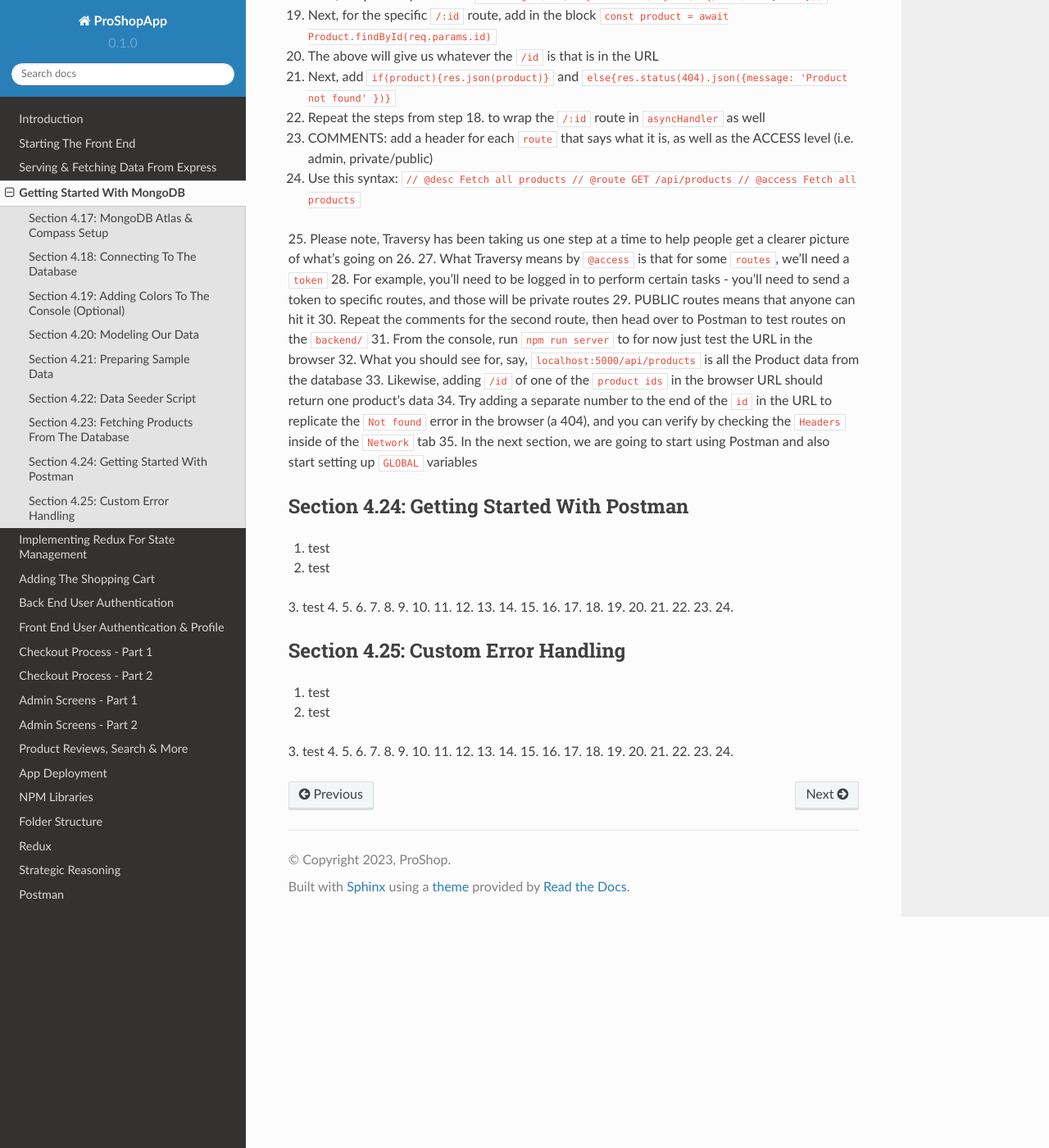
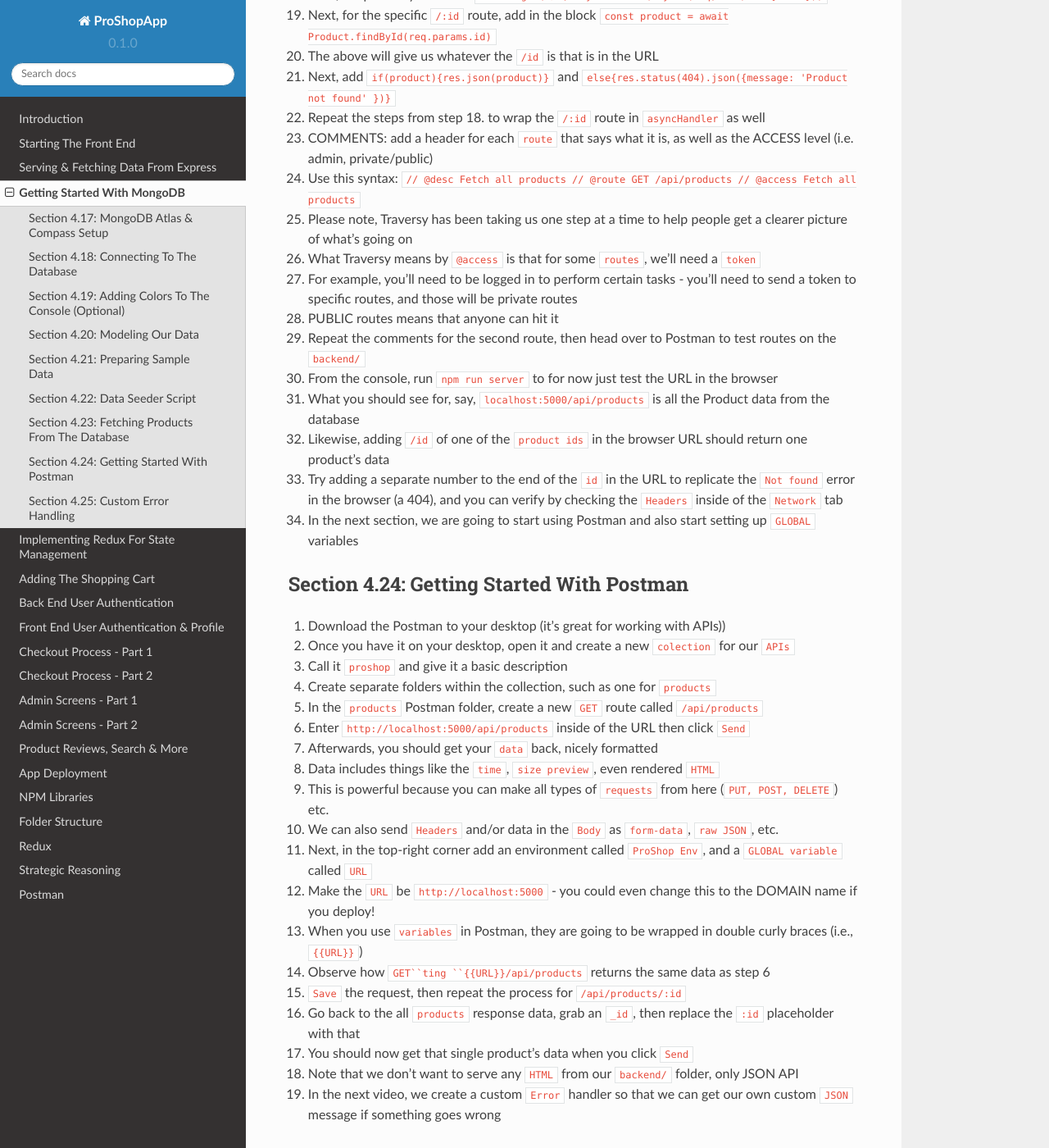
Before and after one commit to Pythonidaer/proshopapp, a Sphinx documentation site: the page built from docs/source/getting-started-with-mongodb.rst, in a window 1280 px wide and 1400 px high, scrolled down 6636 px. Shown: the whole window at 82% size. Built offline with Sphinx 7.4.7 and the Read the Docs theme 2.0.0, drawn with Linux system fonts in a browser that asks for light colours.

Commit message:
section 4.24

```diff
--- a/docs/source/getting-started-with-mongodb.rst
+++ b/docs/source/getting-started-with-mongodb.rst
@@ -235,44 +235,38 @@ Section 4.23: Fetching Products From The Database
 23. COMMENTS: add a header for each ``route`` that says what it is, as well as the ACCESS level (i.e. admin, private/public)
 24. Use this syntax: ``// @desc Fetch all products // @route GET /api/products // @access Fetch all products``
 25. Please note, Traversy has been taking us one step at a time to help people get a clearer picture of what's going on
-26.
-27. What Traversy means by ``@access`` is that for some ``routes``, we'll need a ``token``
-28. For example, you'll need to be logged in to perform certain tasks - you'll need to send a token to specific routes, and those will be private routes
-29. PUBLIC routes means that anyone can hit it
-30. Repeat the comments for the second route, then head over to Postman to test routes on the ``backend/``
-31. From the console, run ``npm run server`` to for now just test the URL in the browser
-32. What you should see for, say, ``localhost:5000/api/products`` is all the Product data from the database
-33. Likewise, adding ``/id`` of one of the ``product ids`` in the browser URL should return one product's data
-34. Try adding a separate number to the end of the ``id`` in the URL to replicate the ``Not found`` error in the browser (a 404), and you can verify by checking the ``Headers`` inside of the ``Network`` tab
-35. In the next section, we are going to start using Postman and also start setting up ``GLOBAL`` variables
+26. What Traversy means by ``@access`` is that for some ``routes``, we'll need a ``token``
+27. For example, you'll need to be logged in to perform certain tasks - you'll need to send a token to specific routes, and those will be private routes
+28. PUBLIC routes means that anyone can hit it
+29. Repeat the comments for the second route, then head over to Postman to test routes on the ``backend/``
+30. From the console, run ``npm run server`` to for now just test the URL in the browser
+31. What you should see for, say, ``localhost:5000/api/products`` is all the Product data from the database
+32. Likewise, adding ``/id`` of one of the ``product ids`` in the browser URL should return one product's data
+33. Try adding a separate number to the end of the ``id`` in the URL to replicate the ``Not found`` error in the browser (a 404), and you can verify by checking the ``Headers`` inside of the ``Network`` tab
+34. In the next section, we are going to start using Postman and also start setting up ``GLOBAL`` variables
 
 Section 4.24: Getting Started With Postman
 ------------
 
-1. test
-2. test
-3. test
-4.
-5.
-6.
-7.
-8.
-9.
-10.
-11.
-12.
-13.
-14.
-15.
-16.
-17.
-18.
-19.
-20.
-21.
-22.
-23.
-24.
+1. Download the Postman to your desktop (it's great for working with APIs))
+2. Once you have it on your desktop, open it and create a new ``colection`` for our ``APIs``
+3. Call it ``proshop`` and give it a basic description
+4. Create separate folders within the collection, such as one for ``products``
+5. In the ``products`` Postman folder, create a new ``GET`` route called ``/api/products``
+6. Enter ``http://localhost:5000/api/products`` inside of the URL then click ``Send``
+7. Afterwards, you should get your ``data`` back, nicely formatted
+8. Data includes things like the ``time``, ``size preview``, even rendered ``HTML``
+9. This is powerful because you can make all types of ``requests`` from here (``PUT, POST, DELETE``) etc.
+10. We can also send ``Headers`` and/or data in the ``Body`` as ``form-data``, ``raw JSON``, etc.
+11. Next, in the top-right corner add an environment called ``ProShop Env``, and a ``GLOBAL variable`` called ``URL``
+12. Make the ``URL`` be ``http://localhost:5000`` - you could even change this to the DOMAIN name if you deploy!
+13. When you use ``variables`` in Postman, they are going to be wrapped in double curly braces (i.e., ``{{URL}}``)
+14. Observe how ``GET``ting ``{{URL}}/api/products`` returns the same data as step 6
+15. ``Save`` the request, then repeat the process for ``/api/products/:id``
+16. Go back to the all ``products`` response data, grab an ``_id``, then replace the ``:id`` placeholder with that
+17. You should now get that single product's data when you click ``Send``
+18. Note that we don't want to serve any ``HTML`` from our ``backend/`` folder, only JSON API
+19. In the next video, we create a custom ``Error`` handler so that we can get our own custom ``JSON`` message if something goes wrong
 
 Section 4.25: Custom Error Handling
 ----------------
```
